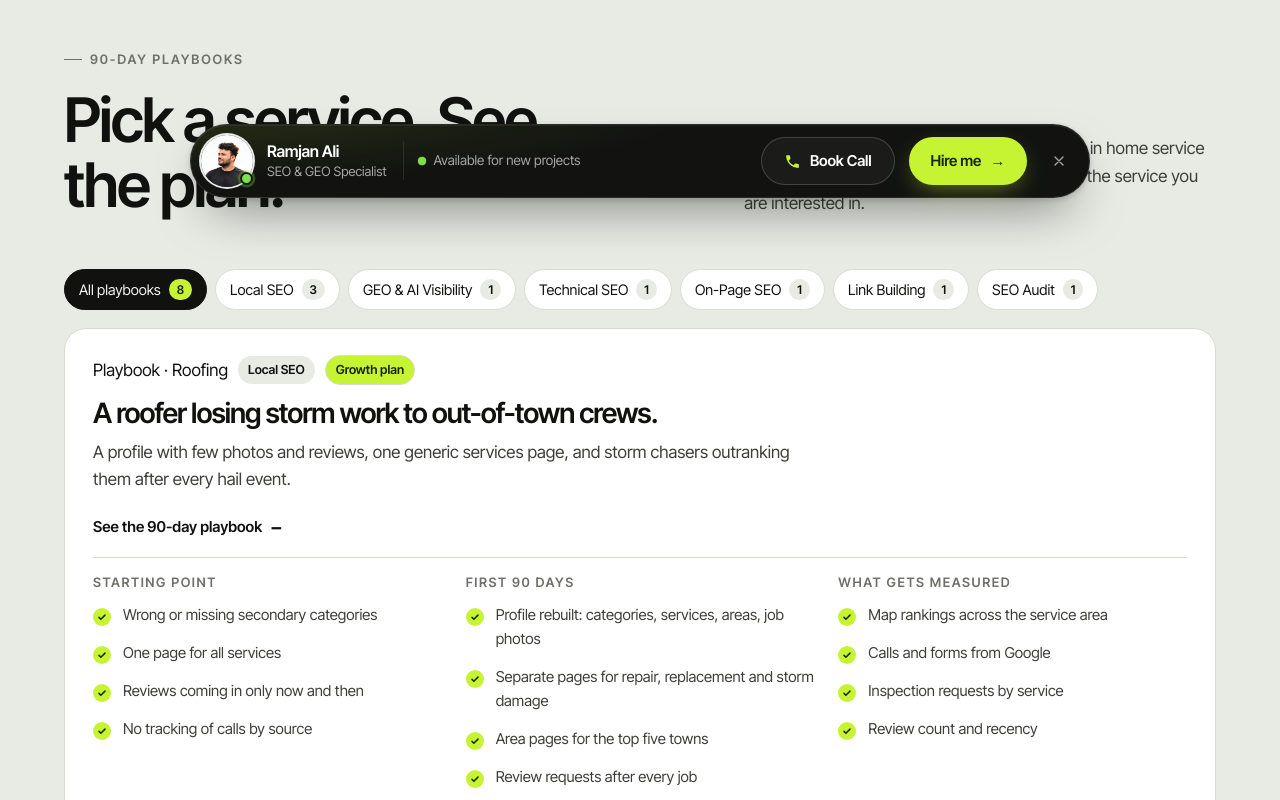
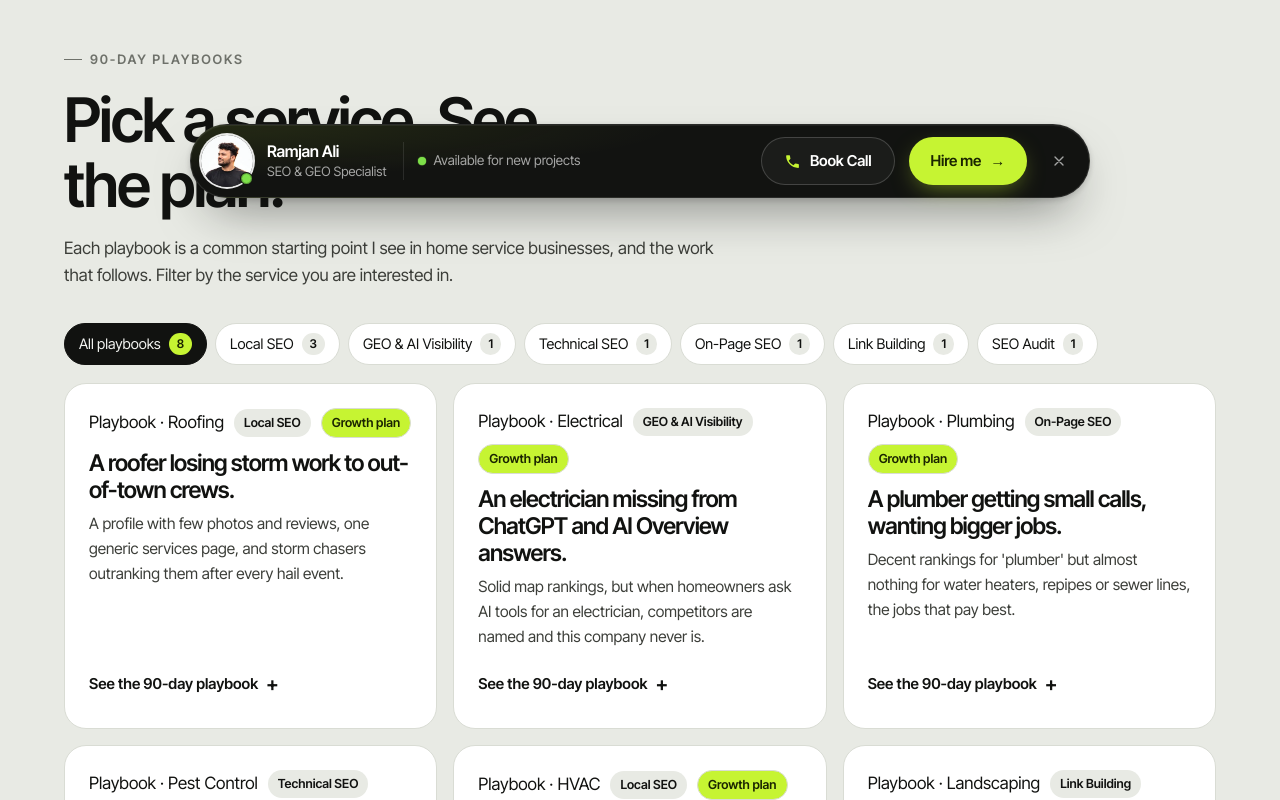
Before and after one commit to ramjanalimeet/ramjan-ali-tracker, a Next.js app: page /case-studies in a window 1280 px wide. Shown: the part 700-1500 px from the top of the page. Built offline with nearby package versions, Linux system fonts and the light colour scheme.

Commit message:
Redesign the case study playbook grid

```diff
--- a/app/(site)/case-studies/page.tsx
+++ b/app/(site)/case-studies/page.tsx
@@ -172,7 +172,7 @@ export default function CaseStudiesPage() {
       )}
       <section className="sec alt" id="playbooks">
         <div className="wrap">
-          <div className="sec-head rv">
+          <div className="sec-head playbook-head rv">
             <div>
               <span className="eyebrow">90-day playbooks</span>
               <h2>Pick a service. See the plan.</h2>
--- a/app/globals.css
+++ b/app/globals.css
@@ -2201,15 +2201,38 @@ dialog.booking::backdrop {
 }
 
 /* Case studies */
+.playbook-head {
+  display: block;
+  max-width: 860px;
+  margin-bottom: 34px;
+}
+.playbook-head h2 {
+  max-width: 13ch;
+}
+.playbook-head p {
+  max-width: 68ch;
+  margin-top: 18px;
+  justify-self: start;
+}
 .pb-list {
   display: grid;
-  gap: 14px;
+  grid-template-columns: repeat(3, minmax(0, 1fr));
+  gap: 16px;
 }
 .pb {
   background: var(--card);
   border: 1px solid var(--line);
   border-radius: var(--r);
-  padding: 26px 28px;
+  padding: 24px;
+  display: flex;
+  flex-direction: column;
+  min-width: 0;
+  transition: border-color 0.2s, box-shadow 0.25s, transform 0.25s;
+}
+.pb:hover {
+  border-color: var(--ink);
+  box-shadow: 0 22px 42px -34px rgba(17, 18, 16, 0.5);
+  transform: translateY(-2px);
 }
 .pb-tags {
   display: flex;
@@ -2230,17 +2253,18 @@ dialog.booking::backdrop {
   color: var(--accent-ink);
 }
 .pb h3 {
-  font-size: clamp(22px, 2.4vw, 28px);
-  line-height: 1.2;
+  font-size: clamp(20px, 1.8vw, 25px);
+  line-height: 1.18;
   margin-top: 12px;
 }
 .pb-sum {
   color: var(--ink-2);
   margin-top: 8px;
-  max-width: 75ch;
+  font-size: 15.5px;
 }
 .pb-more {
-  margin-top: 14px;
+  margin-top: auto;
+  padding-top: 14px;
 }
 .pb-more summary {
   cursor: pointer;
@@ -2265,8 +2289,8 @@ dialog.booking::backdrop {
 }
 .pb-cols {
   display: grid;
-  grid-template-columns: repeat(3, 1fr);
-  gap: 24px;
+  grid-template-columns: 1fr;
+  gap: 16px;
   margin-top: 10px;
   padding-top: 18px;
   border-top: 1px solid var(--line);
@@ -2362,15 +2386,23 @@ dialog.booking::backdrop {
   width: 12px;
 }
 @media (max-width: 960px) {
-  .pb-cols {
-    grid-template-columns: 1fr;
-    gap: 16px;
+  .pb-list {
+    grid-template-columns: repeat(2, minmax(0, 1fr));
   }
   .report {
     justify-self: start;
   }
 }
 @media (max-width: 640px) {
+  .playbook-head {
+    margin-bottom: 26px;
+  }
+  .playbook-head p {
+    margin-top: 12px;
+  }
+  .pb-list {
+    grid-template-columns: 1fr;
+  }
   .pb {
     padding: 22px 18px;
   }
--- a/components/PlaybookExplorer.tsx
+++ b/components/PlaybookExplorer.tsx
@@ -29,7 +29,7 @@ export function PlaybookExplorer() {
         ))}
       </div>
       <div className="pb-list" aria-live="polite">
-        {shown.map((p, i) => {
+        {shown.map((p) => {
           const svc = serviceOf(p.service);
           return (
             <article className="pb" key={p.id}>
@@ -40,7 +40,7 @@ export function PlaybookExplorer() {
               </div>
               <h3>{p.title}</h3>
               <p className="pb-sum">{p.summary}</p>
-              <details className="pb-more" open={i === 0}>
+              <details className="pb-more">
                 <summary>See the 90-day playbook</summary>
                 <div className="pb-cols">
                   {[
```
